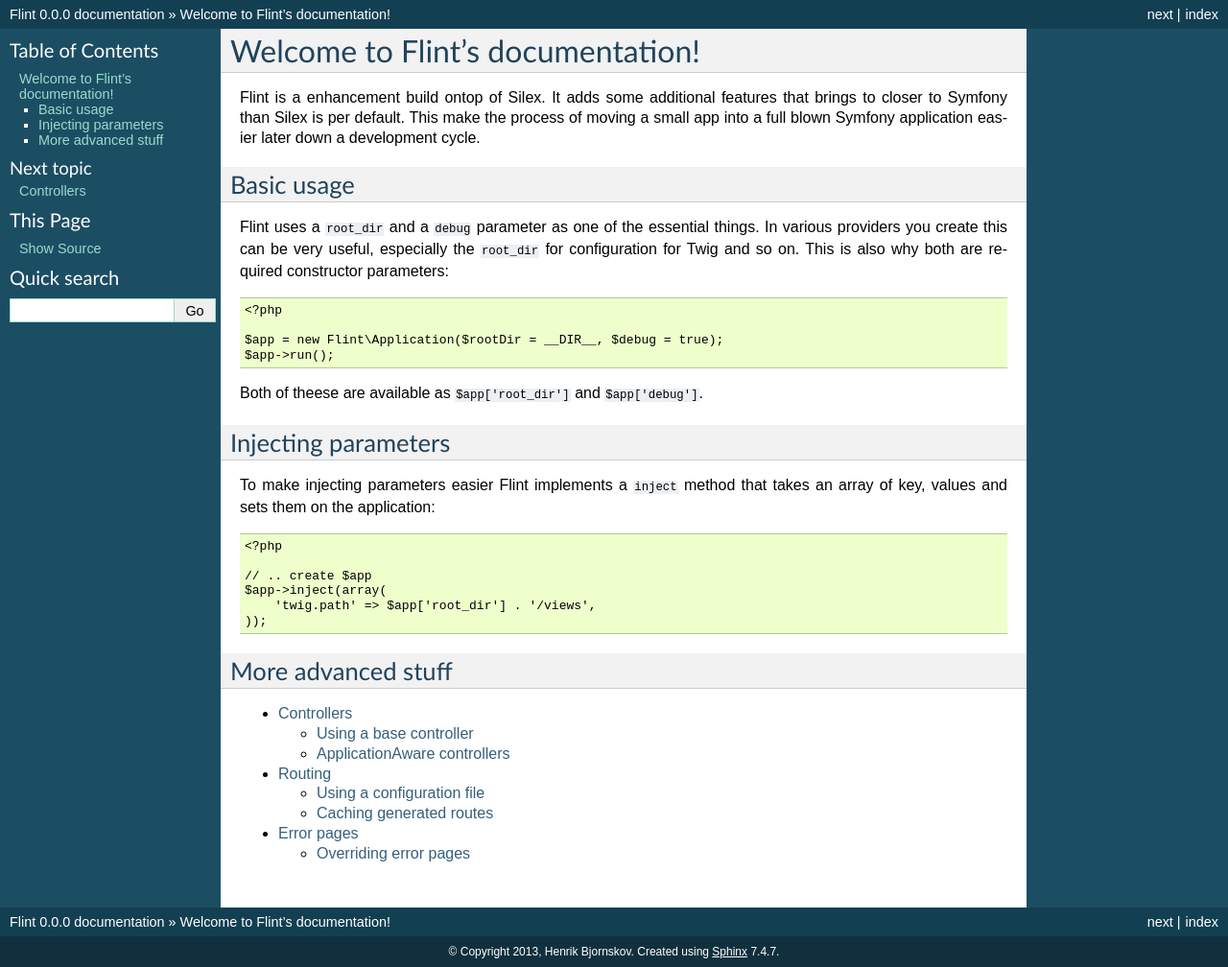
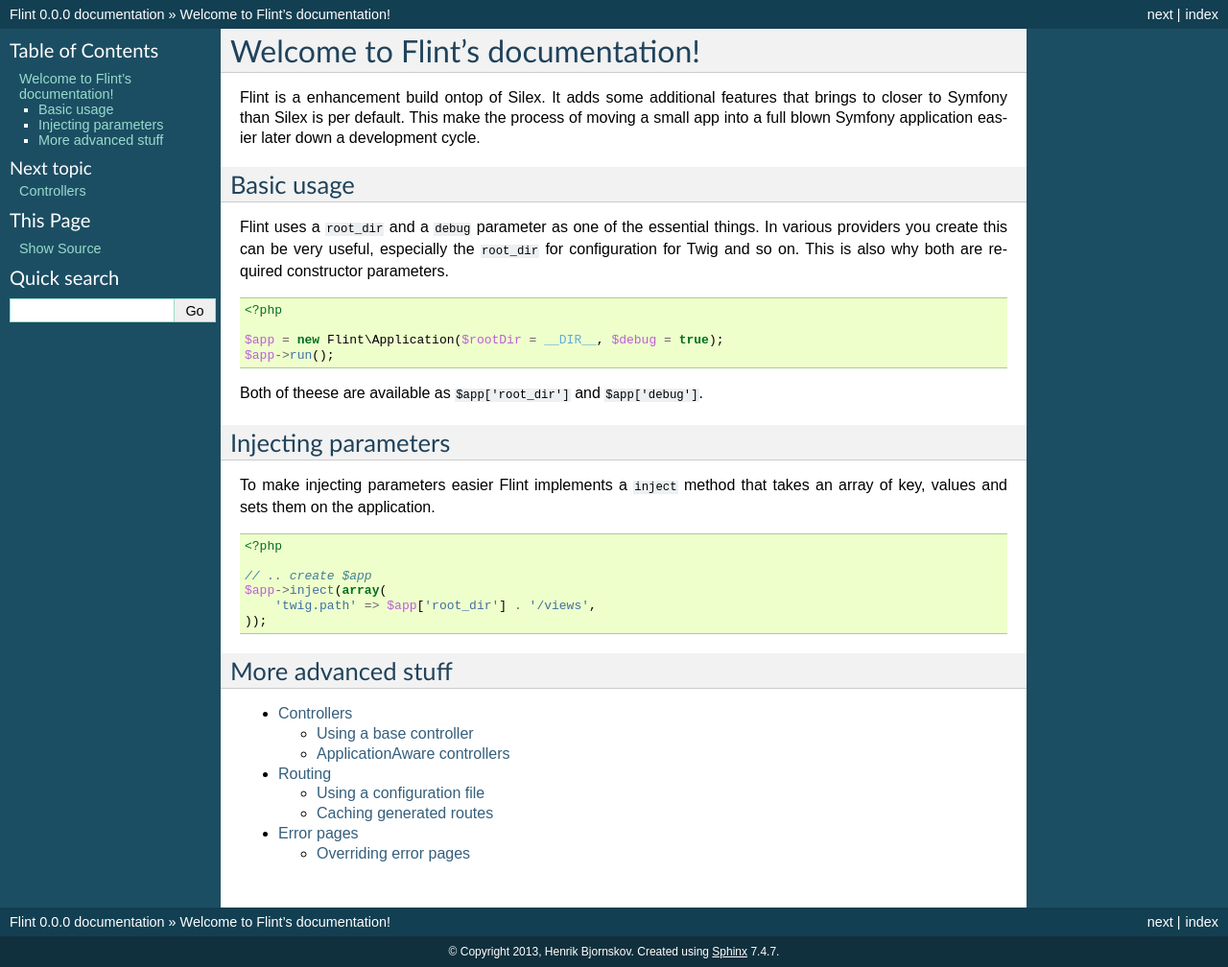
Before and after one commit to flint/flint, a Sphinx documentation site: the page built from docs/index.rst, in a window 1280 px wide. Shown: the whole page at 96% size. Built offline with Sphinx 7.4.7, drawn with Linux system fonts in a browser that asks for light colours.

Commit message:
use php syntax highlight in docs

```diff
--- a/docs/controllers.rst
+++ b/docs/controllers.rst
@@ -6,7 +6,9 @@
 
 Flint makes it easy to have controllers behave like in Symfony. This is done by having a
 base controller ``Flint\Controller\Controller`` which implements most of the methods
-found in the base controller from Symfony::
+found in the base controller from Symfony
+
+.. code-block:: php
 
     <?php
 
--- a/docs/index.rst
+++ b/docs/index.rst
@@ -16,7 +16,9 @@
 
 Flint uses a ``root_dir`` and a ``debug`` parameter as one of the essential things.
 In various providers you create this can be very useful, especially the ``root_dir`` for
-configuration for Twig and so on. This is also why both are required constructor parameters::
+configuration for Twig and so on. This is also why both are required constructor parameters.
+
+.. code-block:: php
 
     <?php
 
@@ -29,7 +31,9 @@
 --------------------
 
 To make injecting parameters easier Flint implements a ``inject`` method that takes an array of
-key, values and sets them on the application::
+key, values and sets them on the application.
+
+.. code-block:: php
 
     <?php
 
--- a/docs/routing.rst
+++ b/docs/routing.rst
@@ -16,7 +16,9 @@
 This also triggers a replacement of the default ``UrlMatcher`` into a real ``RouterInterface`` implementation.
 This have the benefit of having access to a ``UrlGenerator`` and caching.
 
-To enable caching and having a resource loaded::
+To enable caching and having a resource loaded.
+
+.. code-block:: php
 
     <?php
 
```
Also changed, not shown: README.md (+2 -7 lines).
